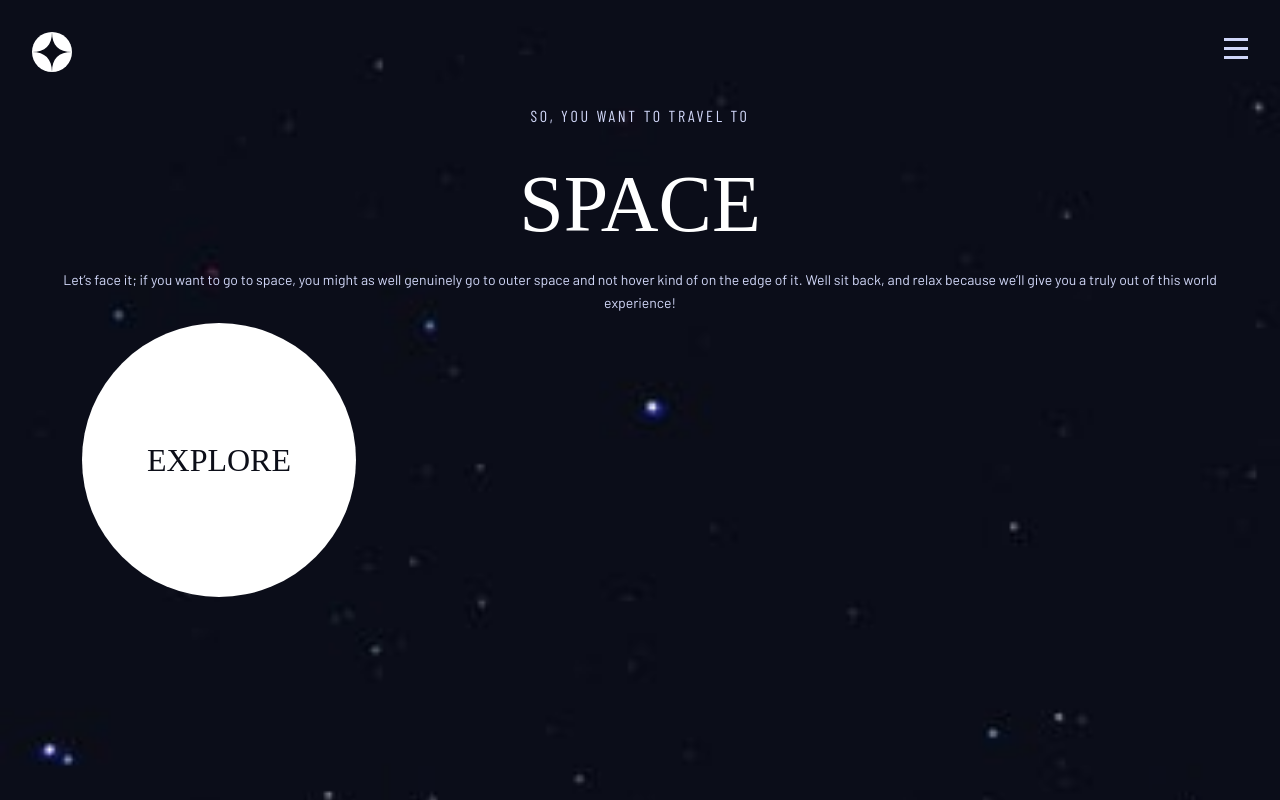
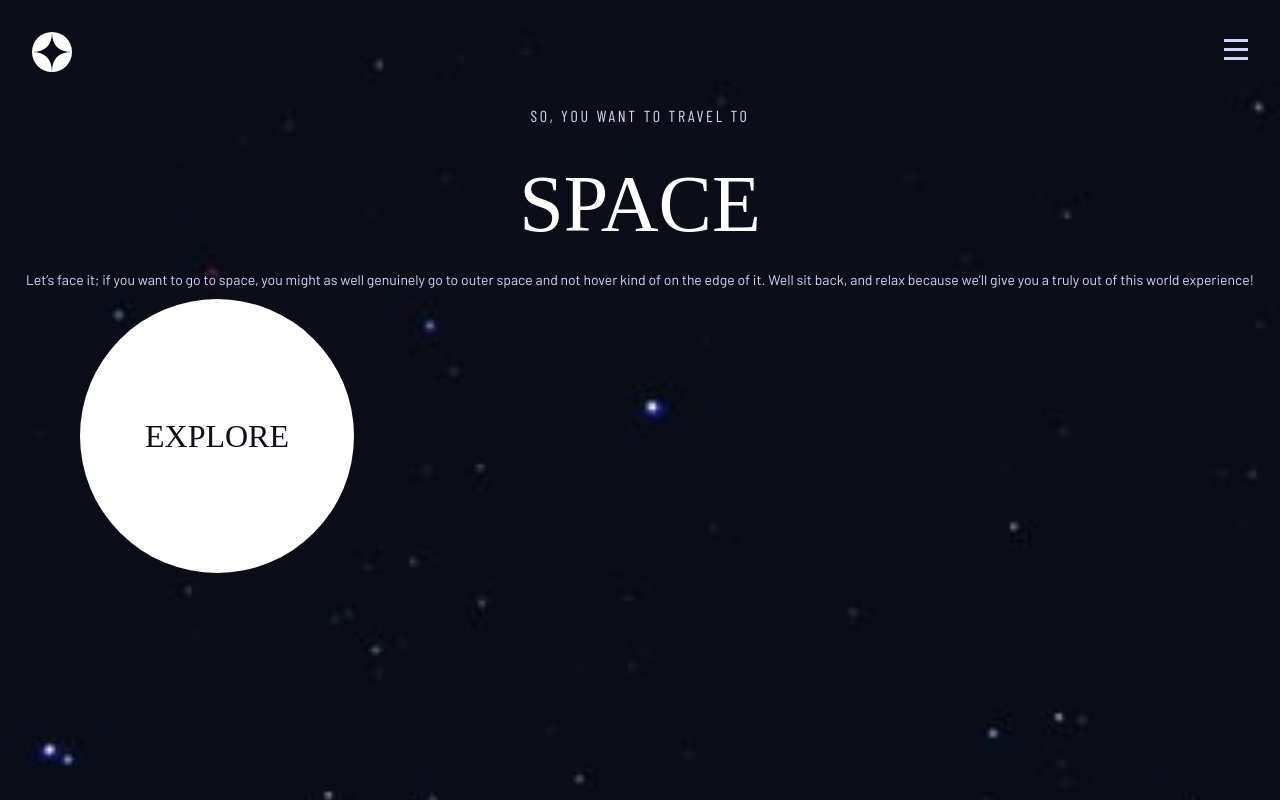
Before and after one commit to whoamihealay/space-tourisme-website, a Next.js app: page / in a window 1280 px wide. Built offline with nearby package versions, Linux system fonts and the light colour scheme; a web font is replaced by a local one.

Commit message:
baseline ui-homepage

```diff
--- a/src/common/components/Container.tsx
+++ /dev/null
@@ -1,13 +0,0 @@
-import styled from "styled-components";
-
-const StyledContainer = styled.div`
-  padding-inline: 1em;
-  margin-inline: auto;
-  max-width: 80rem;
-`;
-
-const Container = ({ children }: JSX.ElementChildrenAttribute) => {
-  return <StyledContainer>{children}</StyledContainer>;
-};
-
-export default Container;
--- /dev/null
+++ b/src/common/components/styles/Container.styled.ts
@@ -0,0 +1,7 @@
+import styled from "styled-components";
+
+export const Container = styled.div`
+  padding-inline: 1em;
+  margin-inline: auto;
+  max-width: 80rem;
+`;
--- /dev/null
+++ b/src/common/components/styles/P.styled.ts
@@ -0,0 +1,6 @@
+import styled from "styled-components";
+
+export const Description = styled.p`
+  padding-inline: 1em;
+  color: ${({ theme }) => theme.colors.accent};
+`;
--- a/src/pages/destination.tsx
+++ b/src/pages/destination.tsx
@@ -1,7 +1,7 @@
 import React, { useState } from "react";
 import Head from "next/head";
 import Layout from "../common/components/Layout";
-import Container from "../common/components/Container";
+import Container from "../common/components/styles/Container.styled";
 import styled from "styled-components";
 import Planets from "../common/components/Planets";
 
--- a/src/pages/index.tsx
+++ b/src/pages/index.tsx
@@ -2,7 +2,7 @@ import Head from "next/head";
 import React from "react";
 import styled from "styled-components";
 import Explore from "../common/components/Explore";
-import Container from "../common/components/Container";
+import { Container } from "../common/components/styles/Container.styled";
 import Layout from "../common/components/Layout";
 
 const StyledHomePage = styled.div`
@@ -45,7 +45,6 @@ const HomePage = () => {
         <Head>
           <title>Frontend Mentor | Space tourism website</title>
         </Head>
-
         <Container>
           <Article>
             <P1>So, you want to travel to</P1>
--- a/src/styles/Global.ts
+++ b/src/styles/Global.ts
@@ -1,5 +1,4 @@
-import { createGlobalStyle } from 'styled-components'
-
+import { createGlobalStyle } from "styled-components";
 
 const GlobalStyles = createGlobalStyle`
     *,
@@ -46,12 +45,23 @@ const GlobalStyles = createGlobalStyle`
     }
 
     body {
-      font-family: 'Barlow', sans-serif;;
-      font-size: 1.125rem;
-      color: ${({theme}) => theme.colors.light};
-      background-color: ${({theme}) => theme.colors.dark};
+      font-family: 'Barlow', sans-serif;
+      color: ${({ theme }) => theme.colors.light};
+      background-color: ${({ theme }) => theme.colors.dark};
       line-height: 1.5;
       min-height: 100vh;
+    }
+
+    @media screen and (max-width: 30em) {
+      font-size: ${({ theme }) => theme.fontSizes.mobile.fs400};
+    }
+
+    @media screen and (min-width: 30em) {
+      font-size: ${({ theme }) => theme.fontSizes.tablet.fs400};
+    }
+
+    @media screen and (min-width: 48em) {
+      font-size: ${({ theme }) => theme.fontSizes.desktop.fs400}
     }
 
     #__next {
@@ -86,6 +96,6 @@ const GlobalStyles = createGlobalStyle`
   }
 }
 
-`
+`;
 
 export default GlobalStyles;
--- a/src/styles/Theme.ts
+++ b/src/styles/Theme.ts
@@ -48,8 +48,8 @@ const theme = {
     csLow: "2.35px",
   },
   breakpoints: {
-    tablet: "min-width: 375px",
-    desktop: "min-width: 768px",
+    tablet: "min-width: 30em",
+    desktop: "min-width: 48em",
   },
   backgrounds: {
     mobile: {
```
